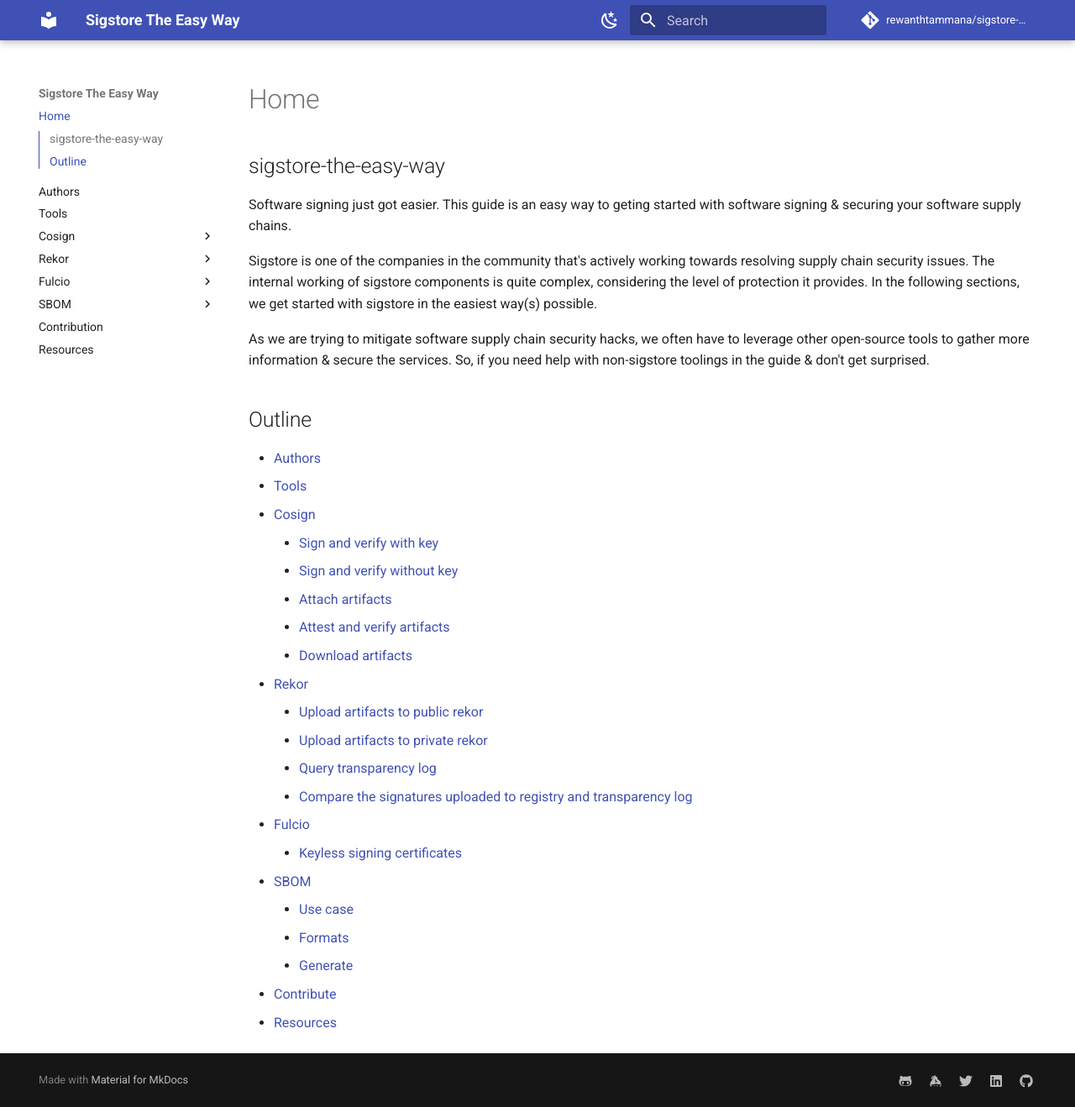
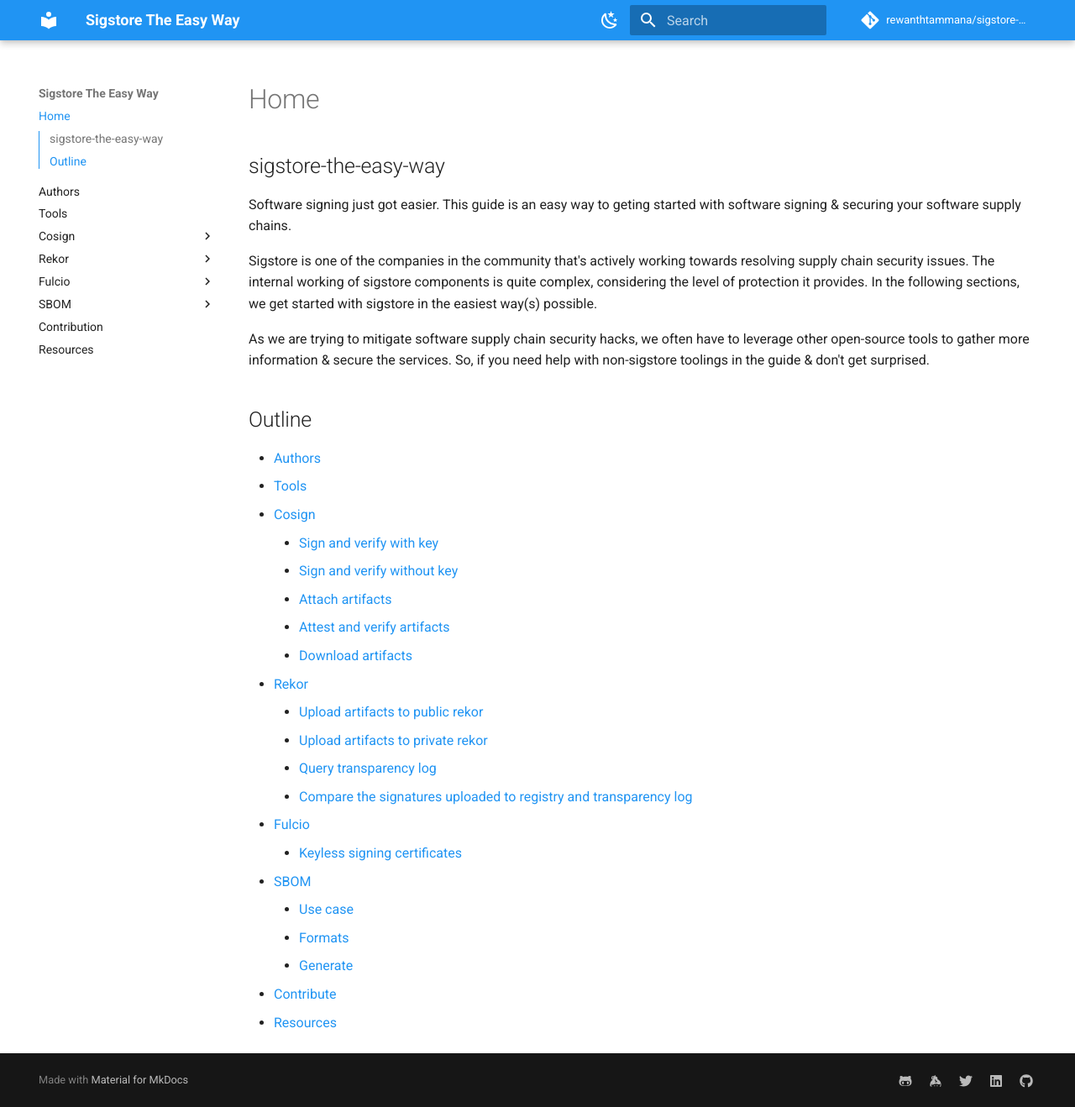
Before and after one commit to rewanthtammana/sigstore-the-easy-way, an MkDocs documentation site: the page built from guide/index.md, in a window 1280 px wide and 1318 px high. Shown: the whole window at 84% size. Built offline with MkDocs 1.6.1 and Material for MkDocs 9.7.7, drawn with Linux system fonts in a browser that asks for light colours; comment, search, counter and statistics services are not loaded.

Commit message:
Updates primary color

```diff
--- a/mkdocs.yml
+++ b/mkdocs.yml
@@ -38,14 +38,14 @@ theme:
   palette:
     - media: "(prefers-color-scheme: light)"
       scheme: default
-      primary: indigo
+      primary: blue
       accent: blue
       toggle:
         icon: material/weather-night
         name: Switch to dark mode
     - media: "(prefers-color-scheme: dark)"
       scheme: slate
-      primary: blue
+      primary: indigo
       accent: blue
       toggle:
         icon: material/weather-sunny
```
